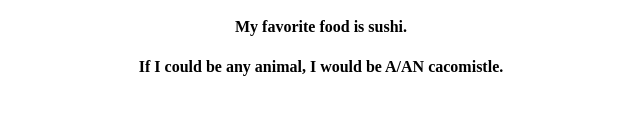
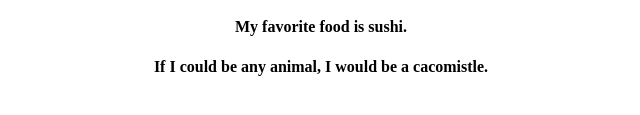
Before and after one commit to gaspar-eddy/my-profile, a plain HTML site: page index.html in a window 1280 px wide. Shown: the part 251-366 px from the top of the page, 319-959 px from the left. Drawn offline with Linux system fonts and the light colour scheme.

Commit message:
changed A/AN to a

```diff
--- a/index.html
+++ b/index.html
@@ -14,7 +14,7 @@
                     <h4>My hometown is Pluto.</h4>
                     <h4>My favorite color is updog.</h4>
                     <h4>My favorite food is sushi.</h4>
-                    <h4>If I could be any animal, I would be A/AN cacomistle.</h4>
+                    <h4>If I could be any animal, I would be a cacomistle.</h4>
             </div>
           </body>
         </html>
```
